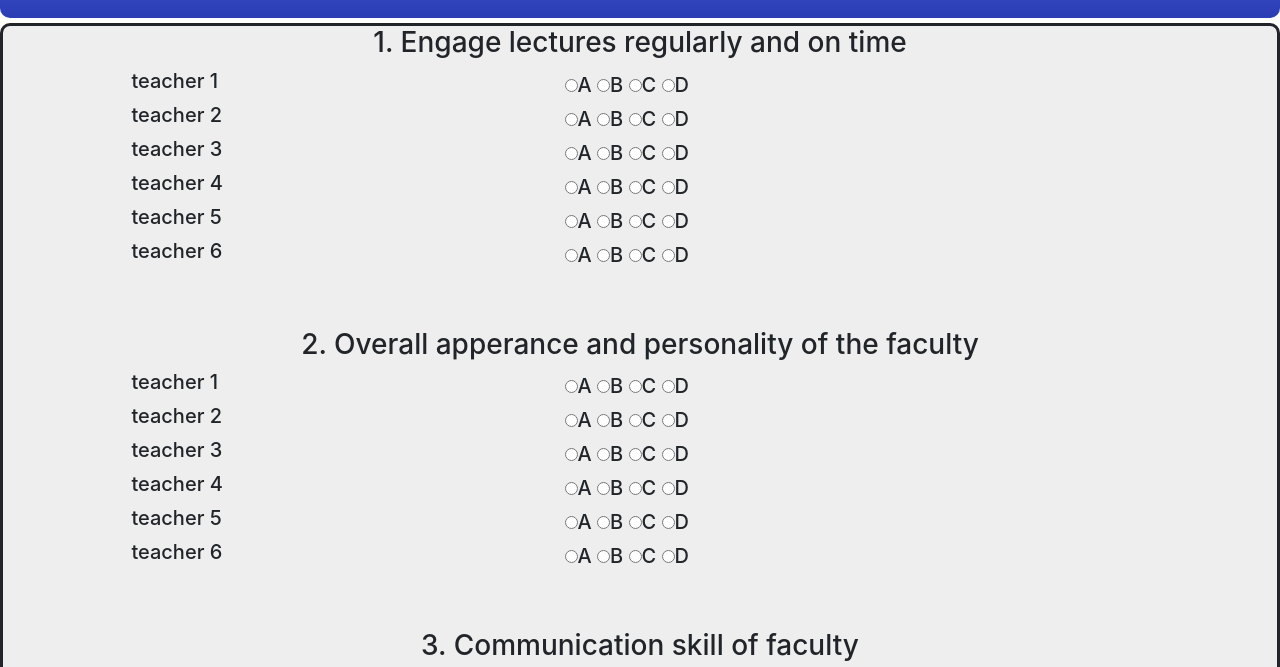
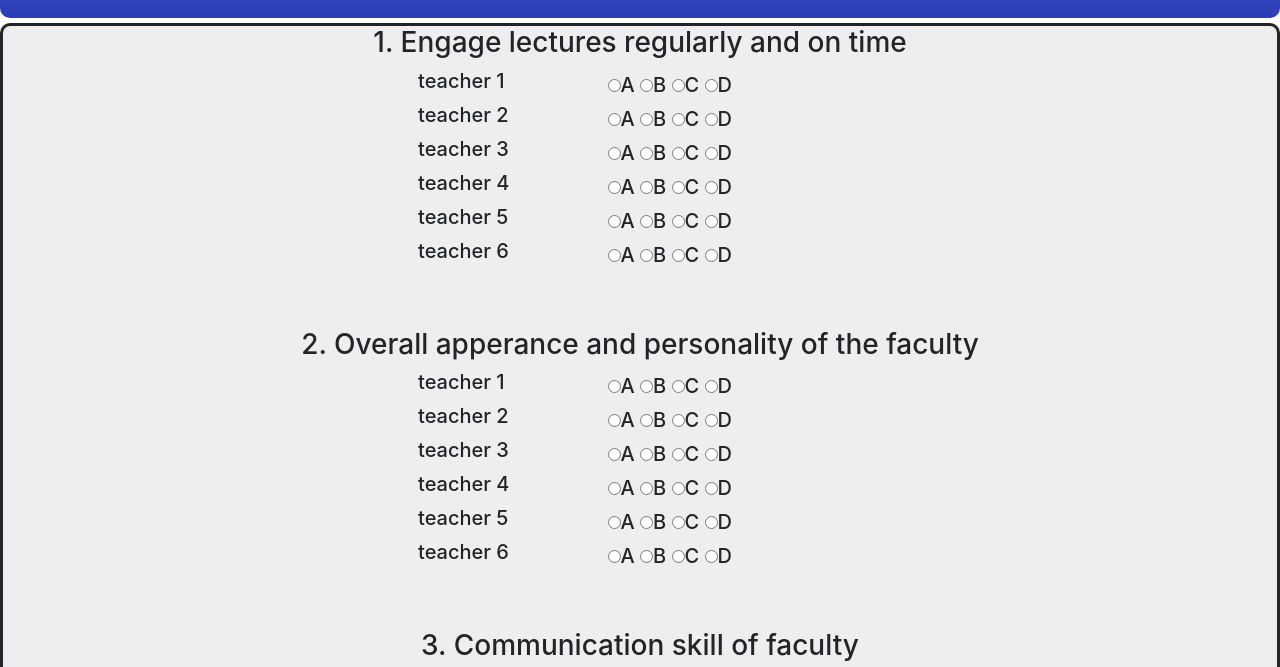
Before and after one commit to saviourcode/smartfeedback, a website: page frontend/questions.html in a window 1280 px wide. Shown: the part 133-800 px from the top of the page. Drawn offline with nearby package versions, Linux system fonts and the light colour scheme; no server answers.

Commit message:
minor change

```diff
--- a/frontend/stylenew2.css
+++ b/frontend/stylenew2.css
@@ -10,8 +10,7 @@
 }
 
 table {
-	width: 80%;
-	left: 10%;
+	width: 35%;
 	margin: 0 auto;
 }
 
@@ -57,6 +56,8 @@ p {
 @media only screen and (max-width: 720px) {
 	table {
 		width: 100%;
+		left: 10%;
+		margin: 0 auto;
 	}
 
 	tr td:nth-child(1) {
```
